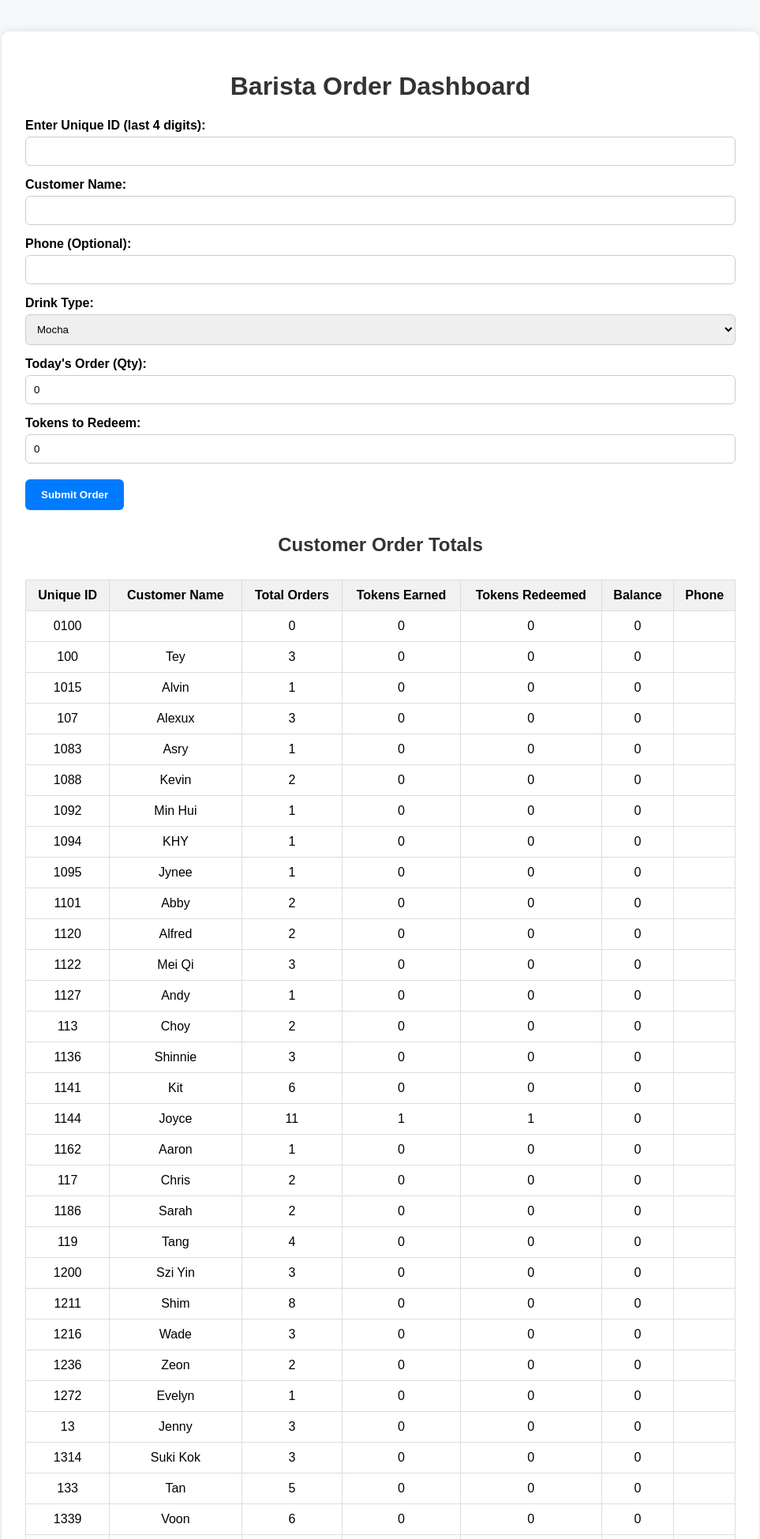
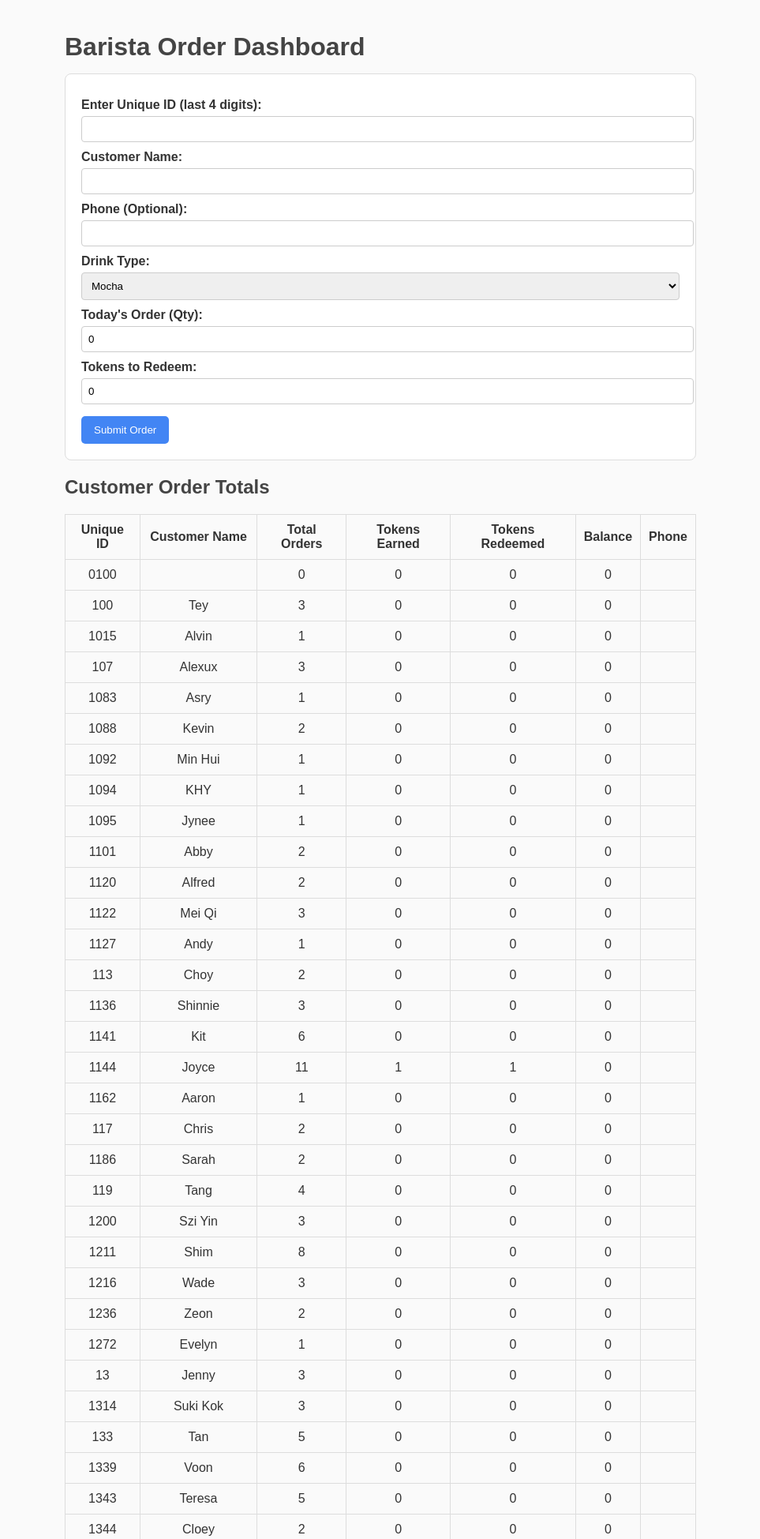
Before and after one commit to dycw30/loyalty-card-final, a Flask app: page / in a window 1280 px wide. Shown: the top 1949 px of the page at 79% size, without its empty margins (158-1121 px from the left). Run offline with Flask 3, Linux system fonts and the light colour scheme; a user stored in the database is signed in; data comes from the database, SQL or seed files in the repository.

Commit message:
✅ Update order dashboard with dropdown, summary, drink list

```diff
--- a/static/styles.css
+++ b/static/styles.css
@@ -1,107 +1,89 @@
 body {
   font-family: Arial, sans-serif;
-  background-color: #f8f9fa;
+  background-color: #fafafa;
+  color: #333;
   margin: 0;
   padding: 0;
 }
 
 .container {
-  max-width: 900px;
-  margin: 40px auto;
-  background: #fff;
-  padding: 30px;
-  border-radius: 10px;
-  box-shadow: 0 0 15px rgba(0,0,0,0.1);
+  width: 90%;
+  max-width: 800px;
+  margin: auto;
+  padding: 20px;
 }
 
-h1, h2, h3 {
-  color: #333;
-  text-align: center;
+h1, h2 {
+  color: #444;
+  margin-bottom: 15px;
 }
 
 form {
-  margin-bottom: 30px;
+  background: #fff;
+  border: 1px solid #ddd;
+  padding: 20px;
+  border-radius: 8px;
+  margin-bottom: 20px;
 }
 
 label {
   display: block;
-  margin: 15px 0 5px;
+  margin-top: 10px;
   font-weight: bold;
 }
 
-input[type="text"],
-input[type="number"],
-select {
+input, select {
   width: 100%;
-  padding: 10px;
+  padding: 8px;
+  margin-top: 5px;
+  border-radius: 4px;
   border: 1px solid #ccc;
-  border-radius: 6px;
-  box-sizing: border-box;
 }
 
 button {
-  margin-top: 20px;
-  padding: 12px 20px;
-  background-color: #007bff;
+  margin-top: 15px;
+  background-color: #4285f4;
   color: white;
-  font-weight: bold;
+  padding: 10px 16px;
   border: none;
-  border-radius: 6px;
+  border-radius: 5px;
   cursor: pointer;
 }
 
 button:hover {
-  background-color: #0056b3;
+  background-color: #3367d6;
 }
 
 .message {
   color: green;
   font-weight: bold;
-  text-align: center;
+}
+
+.summary-panel {
+  background-color: #eef8ee;
+  border: 1px solid #c5dec5;
+  padding: 15px;
+  margin-top: 20px;
+  border-radius: 8px;
 }
 
 table {
   width: 100%;
   border-collapse: collapse;
-  margin-top: 30px;
+  margin-top: 20px;
 }
 
-table th, table td {
+table, th, td {
+  border: 1px solid #ddd;
+}
+
+th, td {
   padding: 10px;
-  border: 1px solid #ddd;
   text-align: center;
 }
 
-table thead {
-  background-color: #f1f1f1;
+.links {
+  margin-top: 20px;
+  display: flex;
+  justify-content: space-between;
 }
-
-.summary-panel {
-  background-color: #e6f7ff;
-  border: 1px solid #91d5ff;
-  padding: 15px;
-  border-radius: 6px;
-  margin-top: 25px;
-  margin-bottom: 30px;
-}
-
-.summary-panel h3 {
-  margin-top: 0;
-  color: #0050b3;
-}
-
-.links {
-  margin-top: 30px;
-  text-align: center;
-}
-
-.links a {
-  margin: 0 10px;
-  color: #007bff;
-  font-weight: bold;
-  text-decoration: none;
-}
-
-.links a:hover {
-  text-decoration: underline;
-}
--- a/templates/index.html
+++ b/templates/index.html
@@ -9,15 +9,13 @@
   <div class="container">
     <h1>Barista Order Dashboard</h1>
 
-    {% if message %}
-      <p class="message">{{ message }}</p>
-    {% endif %}
+    {% if message %}<p class="message">{{ message }}</p>{% endif %}
 
     <form method="POST">
       <label for="unique_id">Enter Unique ID (last 4 digits):</label>
       <input type="text" id="unique_id" name="unique_id" value="{{ request.form.unique_id or '' }}" required oninput="this.form.submit()" />
 
-      {% if name_options and request.form.unique_id %}
+      {% if name_options %}
         <label for="name">Select Customer Name:</label>
         <select id="name" name="name" required>
           <option value="">--Choose--</option>
```
